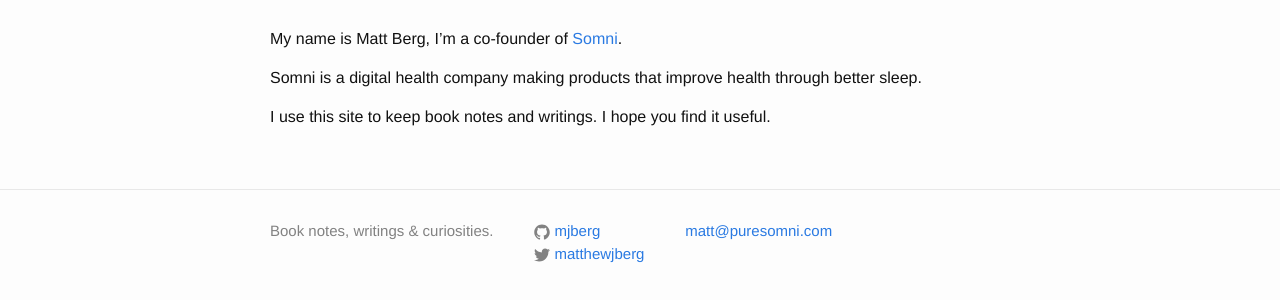
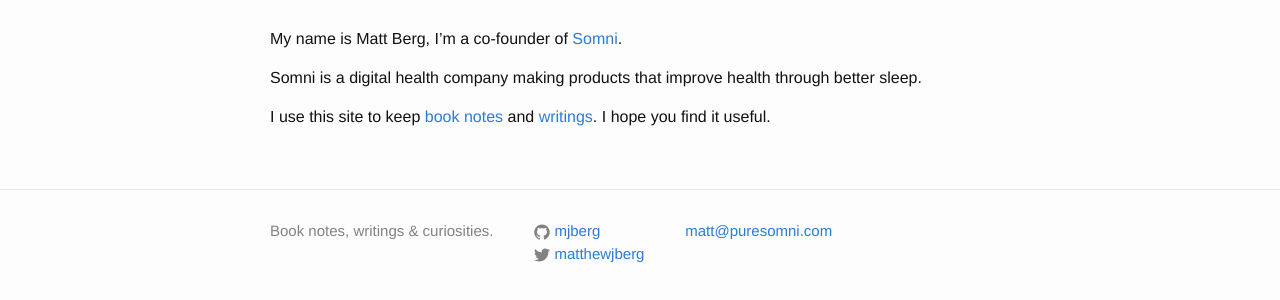
Before and after one commit to mjberg/reading-and-writing, a Jekyll site: the page built from about.md, in a window 1280 px wide. Shown: the part 137-437 px from the top of the page. Built offline with Jekyll 4.4.1, drawn with Linux system fonts in a browser that asks for light colours; part of the change alters nothing that is shown.

```diff
--- a/about.md
+++ b/about.md
@@ -8,4 +8,4 @@ My name is Matt Berg, I'm a co-founder of [Somni](http://puresomni.com/).
 
 Somni is a digital health company making products that improve health through better sleep.
 
-I use this site to keep book notes and writings. I hope you find it useful.
+I use this site to keep [book notes](https://matthewberg.me/readings/) and [writings](https://matthewberg.me). I hope you find it useful.
```
